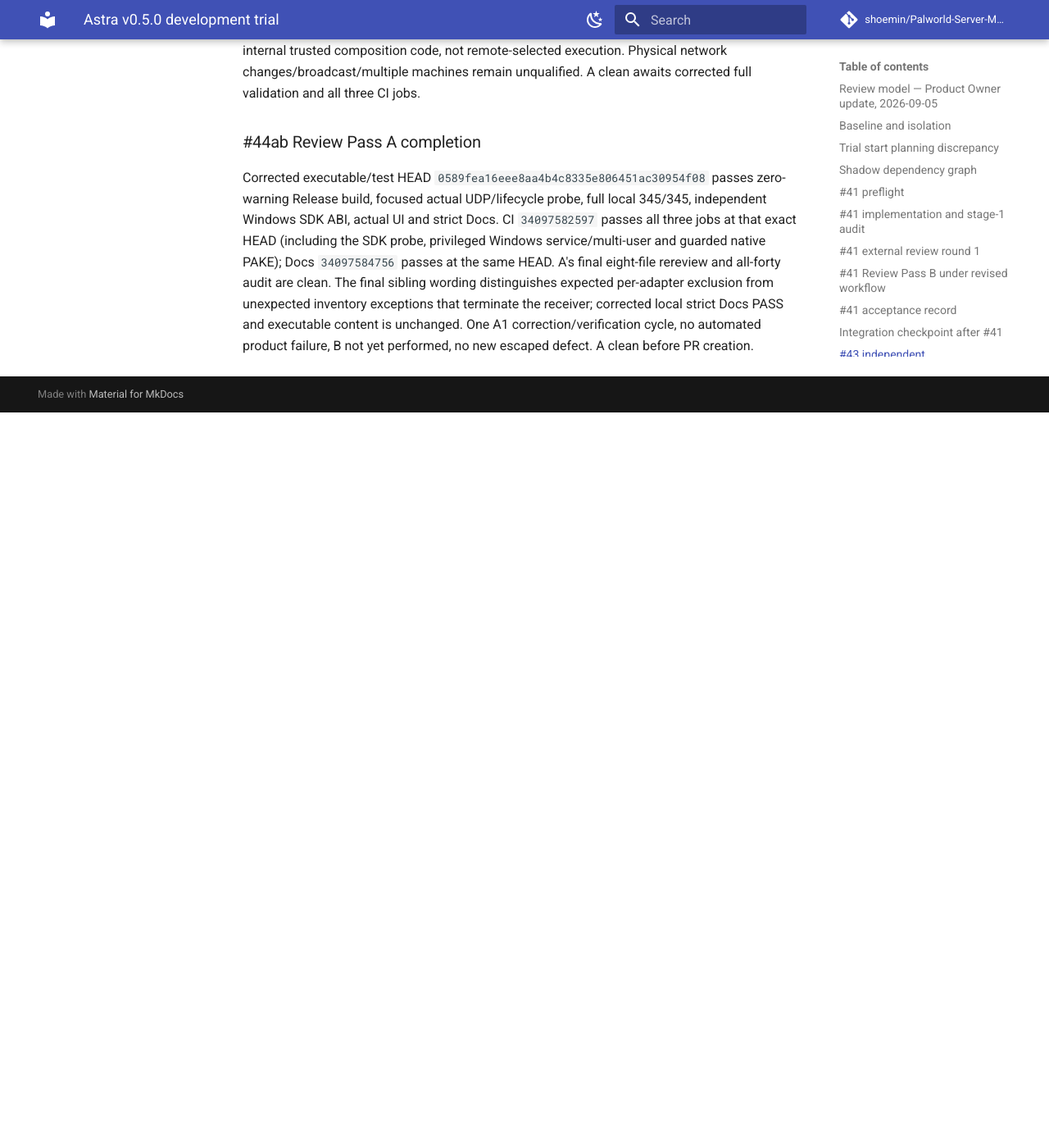
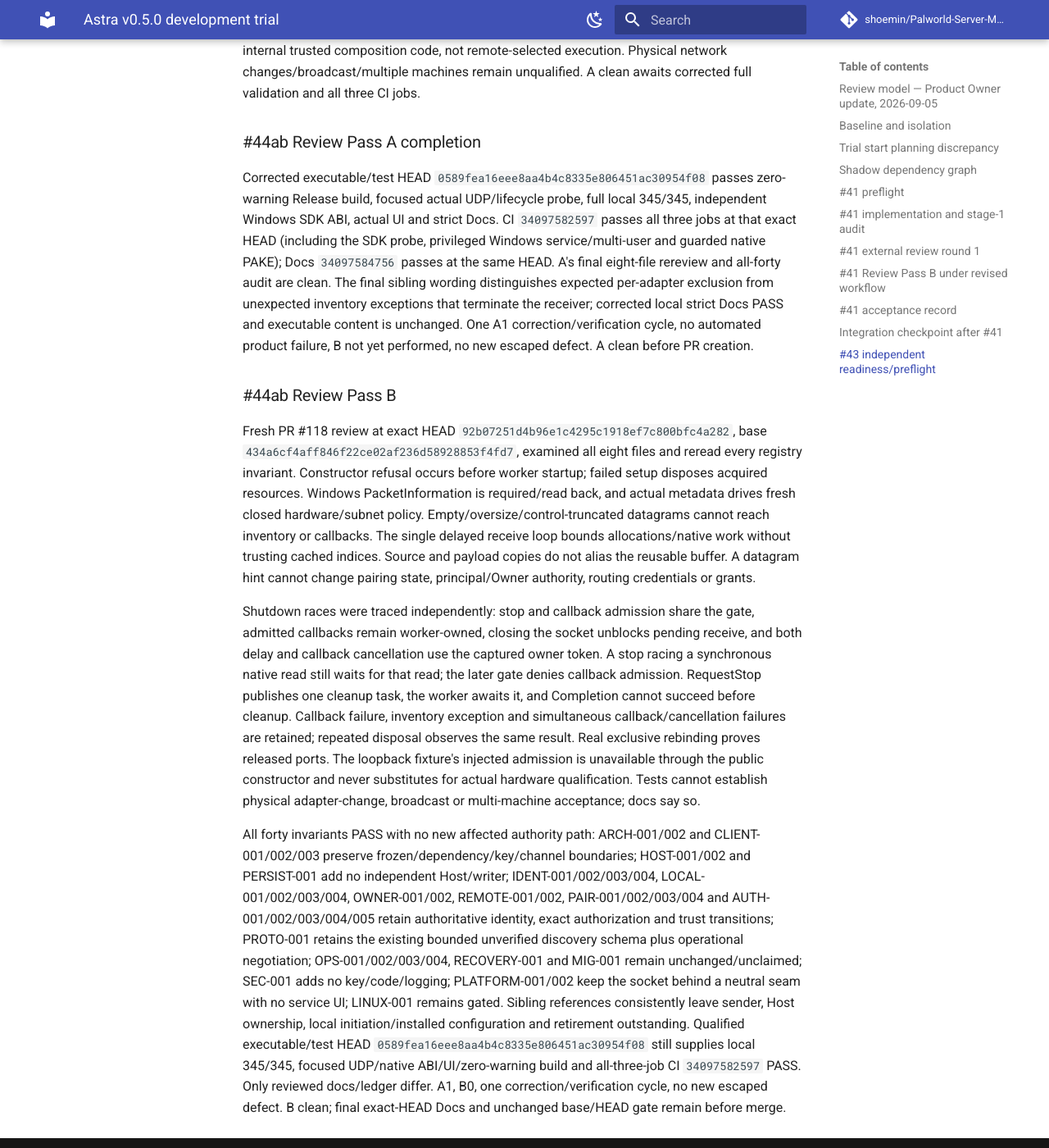
Before and after one commit to shoemin/Palworld-Server-Manager, an MkDocs documentation site: the page built from docs/experiments/astra-v0.5.0-trial.md, in a window 1280 px wide and 1400 px high, scrolled down 224925 px. Shown: the whole window at 82% size. Built offline with MkDocs 1.6.1 and Material for MkDocs 9.7.7, drawn with Linux system fonts in a browser that asks for light colours; comment, search, counter and statistics services are not loaded; before the commit the page ends 225428 px from its top, so only the background shows below that; part of the change alters nothing that is shown.

```diff
--- a/docs/experiments/astra-v0.5.0-trial.md
+++ b/docs/experiments/astra-v0.5.0-trial.md
@@ -2436,3 +2436,12 @@ All forty invariants: ARCH-001/002 PASS (frozen WPF/Lan untouched, no new legacy
 ### #44ab Review Pass A completion
 
 Corrected executable/test HEAD `0589fea16eee8aa4b4c8335e806451ac30954f08` passes zero-warning Release build, focused actual UDP/lifecycle probe, full local 345/345, independent Windows SDK ABI, actual UI and strict Docs. CI `34097582597` passes all three jobs at that exact HEAD (including the SDK probe, privileged Windows service/multi-user and guarded native PAKE); Docs `34097584756` passes at the same HEAD. A's final eight-file rereview and all-forty audit are clean. The final sibling wording distinguishes expected per-adapter exclusion from unexpected inventory exceptions that terminate the receiver; corrected local strict Docs PASS and executable content is unchanged. One A1 correction/verification cycle, no automated product failure, B not yet performed, no new escaped defect. A clean before PR creation.
+
+
+### #44ab Review Pass B
+
+Fresh PR #118 review at exact HEAD `92b07251d4b96e1c4295c1918ef7c800bfc4a282`, base `434a6cf4aff846f22ce02af236d58928853f4fd7`, examined all eight files and reread every registry invariant. Constructor refusal occurs before worker startup; failed setup disposes acquired resources. Windows PacketInformation is required/read back, and actual metadata drives fresh closed hardware/subnet policy. Empty/oversize/control-truncated datagrams cannot reach inventory or callbacks. The single delayed receive loop bounds allocations/native work without trusting cached indices. Source and payload copies do not alias the reusable buffer. A datagram hint cannot change pairing state, principal/Owner authority, routing credentials or grants.
+
+Shutdown races were traced independently: stop and callback admission share the gate, admitted callbacks remain worker-owned, closing the socket unblocks pending receive, and both delay and callback cancellation use the captured owner token. A stop racing a synchronous native read still waits for that read; the later gate denies callback admission. RequestStop publishes one cleanup task, the worker awaits it, and Completion cannot succeed before cleanup. Callback failure, inventory exception and simultaneous callback/cancellation failures are retained; repeated disposal observes the same result. Real exclusive rebinding proves released ports. The loopback fixture's injected admission is unavailable through the public constructor and never substitutes for actual hardware qualification. Tests cannot establish physical adapter-change, broadcast or multi-machine acceptance; docs say so.
+
+All forty invariants PASS with no new affected authority path: ARCH-001/002 and CLIENT-001/002/003 preserve frozen/dependency/key/channel boundaries; HOST-001/002 and PERSIST-001 add no independent Host/writer; IDENT-001/002/003/004, LOCAL-001/002/003/004, OWNER-001/002, REMOTE-001/002, PAIR-001/002/003/004 and AUTH-001/002/003/004/005 retain authoritative identity, exact authorization and trust transitions; PROTO-001 retains the existing bounded unverified discovery schema plus operational negotiation; OPS-001/002/003/004, RECOVERY-001 and MIG-001 remain unchanged/unclaimed; SEC-001 adds no key/code/logging; PLATFORM-001/002 keep the socket behind a neutral seam with no service UI; LINUX-001 remains gated. Sibling references consistently leave sender, Host ownership, local initiation/installed configuration and retirement outstanding. Qualified executable/test HEAD `0589fea16eee8aa4b4c8335e806451ac30954f08` still supplies local 345/345, focused UDP/native ABI/UI/zero-warning build and all-three-job CI `34097582597` PASS. Only reviewed docs/ledger differ. A1, B0, one correction/verification cycle, no new escaped defect. B clean; final exact-HEAD Docs and unchanged base/HEAD gate remain before merge.
```
